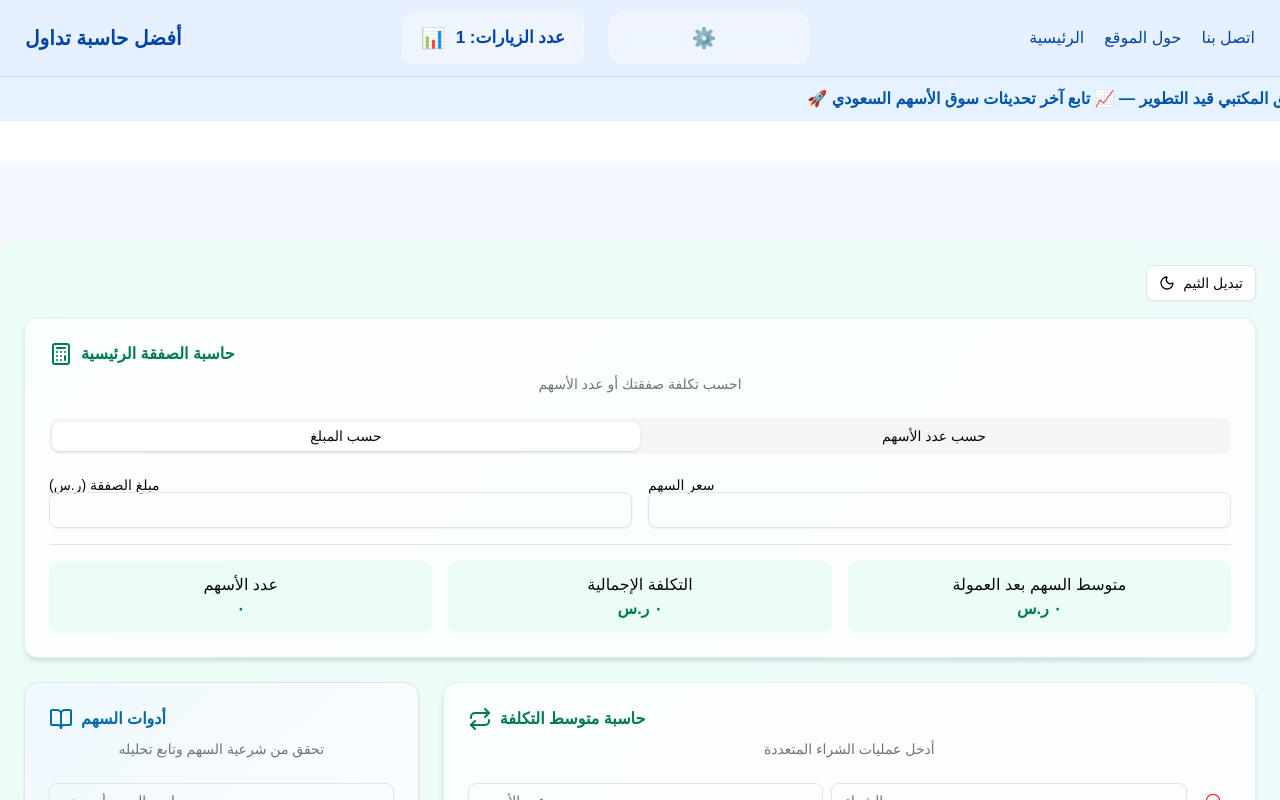
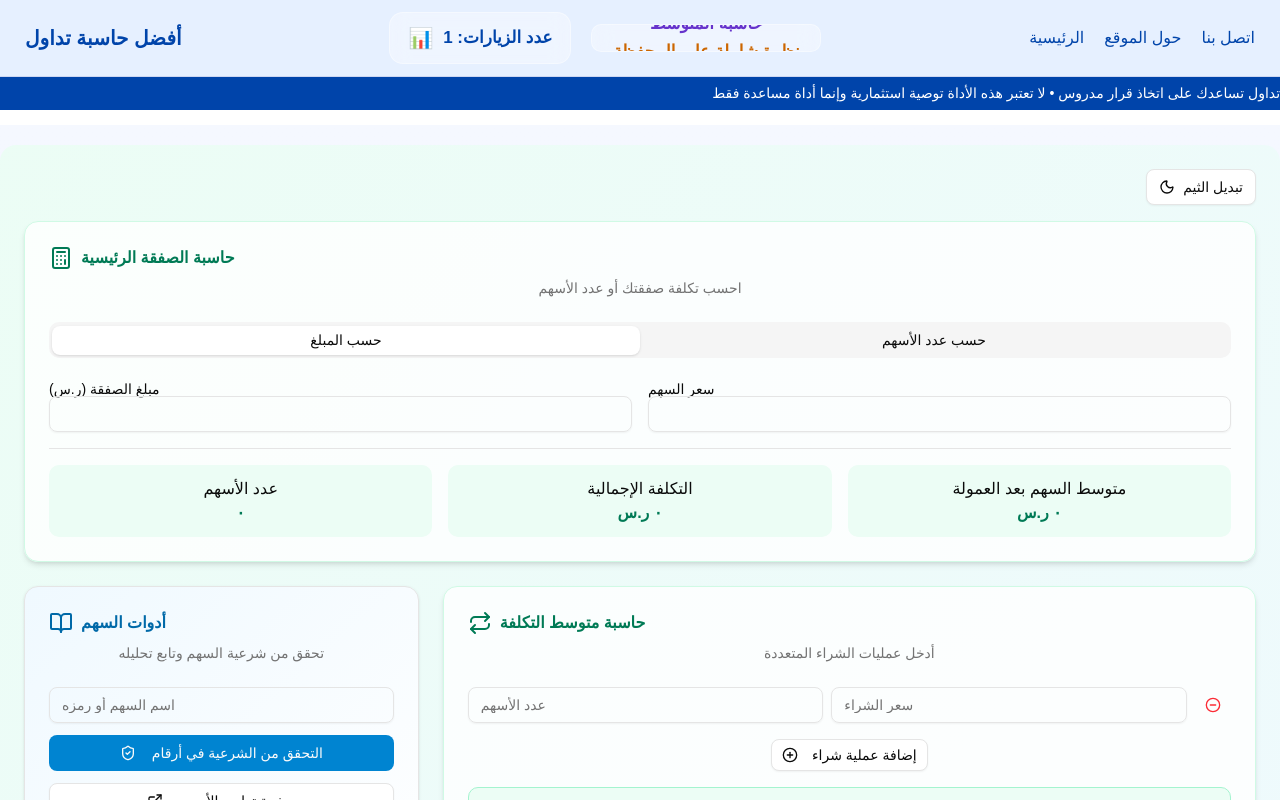
Before and after one commit to drishinnawy/tadawul-calculator-web, a Next.js app: page / in a window 1280 px wide. Shown: the top 800 px of the page. Built offline with nearby package versions, Linux system fonts and the light colour scheme; no server answers; the database is empty.

Commit message:
Refactor HomePage component and update SEO metadata
Refactor HomePage component to use functional component syntax and implement a rotating feature display. Update SEO metadata and styling for improved user experience.

```diff
--- a/src/pages/index.tsx
+++ b/src/pages/index.tsx
@@ -1,103 +1,34 @@
+import type { NextPage } from "next";
 import Head from "next/head";
+import { useEffect, useState } from "react";
+import TadawulCalculator from "../components/TadawulCalculator";
 import VisitCounter from "../components/VisitCounter";
-import TadawulCalculator from "../components/TadawulCalculator";
 
-export default function HomePage() {
+const Home: NextPage = () => {
+  const features = [
+    { text: "حاسبة الصفقة", color: "#0044aa" },
+    { text: "حاسبة البيع", color: "#006644" },
+    { text: "حاسبة المتوسط", color: "#6633cc" },
+    { text: "نظرة شاملة على المحفظة", color: "#cc6600" },
+  ];
+
+  const [currentIndex, setCurrentIndex] = useState(0);
+
+  useEffect(() => {
+    const interval = setInterval(() => {
+      setCurrentIndex((prev) => (prev + 1) % features.length);
+    }, 3000);
+
+    return () => clearInterval(interval);
+  }, []);
+
   return (
     <>
       <Head>
-        {/* عنوان التبويب */}
         <title>أفضل حاسبة تداول</title>
-
-        {/* وصف SEO المحسن */}
         <meta
           name="description"
-          content="حاسبة تداول سعودية دقيقة لحساب الأرباح والخسائر، العمولات، نقاط الدخول والخروج، وحجم الصفقة. أداة مجانية وسهلة الاستخدام للمتداولين في سوق الأسهم السعودي."
-        />
-
-        {/* الكلمات المفتاحية */}
-        <meta
-          name="keywords"
-          content="حاسبة تداول, حاسبة الأسهم, تداول السعودية, حساب الأرباح, حساب الخسائر, الأسهم السعودية, الاستثمار, سوق الأسهم, حاسبة المضاربة, حاسبة الأسهم السعودية"
-        />
-
-        {/* أيقونة التبويب */}
-        <link rel="icon" href="/favicon-new.ico" sizes="any" />
-
-        {/* صورة المشاركة الاجتماعية */}
-        <meta property="og:title" content="أفضل حاسبة تداول" />
-        <meta
-          property="og:description"
-          content="حاسبة تداول سعودية دقيقة لحساب الأرباح والخسائر بسهولة ووضوح."
-        />
-        <meta property="og:type" content="website" />
-        <meta property="og:url" content="https://tadawul-calculator-web-ufov.vercel.app" />
-        <meta property="og:image" content="/preview.png" />
-
-        {/* وسوم Twitter */}
-        <meta name="twitter:card" content="summary_large_image" />
-        <meta name="twitter:title" content="أفضل حاسبة تداول" />
-        <meta
-          name="twitter:description"
-          content="حاسبة تداول عربية لحساب الأرباح والخسائر بسهولة ووضوح."
-        />
-        <meta name="twitter:image" content="/preview.png" />
-
-        {/* Structured Data */}
-        <script
-          type="application/ld+json"
-          dangerouslySetInnerHTML={{
-            __html: JSON.stringify({
-              "@context": "https://schema.org",
-              "@type": "WebApplication",
-              "name": "أفضل حاسبة تداول",
-              "url": "https://tadawul-calculator-web-ufov.vercel.app",
-              "applicationCategory": "FinanceApplication",
-              "operatingSystem": "All",
-              "inLanguage": "ar",
-              "description":
-                "حاسبة تداول سعودية لحساب الأرباح والخسائر والعمولات وحجم الصفقة بسهولة وبدقة.",
-              "creator": {
-                "@type": "Person",
-                "name": "Ibrahim Alnabegha"
-              },
-              "publisher": {
-                "@type": "Organization",
-                "name": "Tadawul Calculator"
-              },
-              "mainEntity": {
-                "@type": "WebPage",
-                "@id": "https://tadawul-calculator-web-ufov.vercel.app"
-              },
-              "hasPart": [
-                {
-                  "@type": "WebPage",
-                  "url": "https://tadawul-calculator-web-ufov.vercel.app/terms",
-                  "name": "Terms of Service"
-                },
-                {
-                  "@type": "WebPage",
-                  "url": "https://tadawul-calculator-web-ufov.vercel.app/privacy",
-                  "name": "Privacy Policy"
-                },
-                {
-                  "@type": "WebPage",
-                  "url": "https://tadawul-calculator-web-ufov.vercel.app/refund",
-                  "name": "Refund Policy"
-                },
-                {
-                  "@type": "WebPage",
-                  "url": "https://tadawul-calculator-web-ufov.vercel.app/contact",
-                  "name": "Contact Page"
-                },
-                {
-                  "@type": "WebPage",
-                  "url": "https://tadawul-calculator-web-ufov.vercel.app/about",
-                  "name": "About Page"
-                }
-              ]
-            }),
-          }}
+          content="أفضل حاسبة تداول للأسهم السعودية لحساب الصفقة، المتوسط، البيع، ونظرة شاملة على المحفظة."
         />
       </Head>
 
@@ -117,14 +48,26 @@ export default function HomePage() {
         }}
       >
         {/* Logo / Title */}
-  <div style={{ fontSize: "20px", fontWeight: "bold", color: "#0044aa" }}>
+        <div
+          style={{
+            fontSize: "20px",
+            fontWeight: "bold",
+            color: "#0044aa",
+            whiteSpace: "nowrap",
+          }}
+        >
           أفضل حاسبة تداول
         </div>
 
-  {/* Center Section: Counter + Rotating Feature Box */}
-<div style={{ display: "flex", alignItems: "center", gap: "25px" }}>
-
-  {/* Counter (Glassmorphism) */}
+        {/* Center Section: Counter + Roller */}
+        <div
+          style={{
+            display: "flex",
+            alignItems: "center",
+            gap: "20px",
+          }}
+        >
+          {/* Counter */}
           <div
             style={{
               display: "flex",
@@ -138,69 +81,54 @@ export default function HomePage() {
               fontSize: "17px",
               fontWeight: "bold",
               color: "#0044aa",
+              whiteSpace: "nowrap",
             }}
           >
             <span style={{ fontSize: "20px" }}>📊</span>
             <span>عدد الزيارات: <VisitCounter /></span>
           </div>
 
-  {/* Rotating Feature Box */}
+          {/* Roller Text */}
           <div
             style={{
+              overflow: "hidden",
+              height: "28px",
+              width: "230px",
+              borderRadius: "10px",
+              background: "rgba(255,255,255,0.35)",
+              border: "1px solid rgba(255,255,255,0.4)",
+              backdropFilter: "blur(10px)",
               display: "flex",
               alignItems: "center",
-      gap: "10px",
-      padding: "10px 18px",
-      borderRadius: "14px",
-      backdropFilter: "blur(10px)",
-      background: "rgba(255, 255, 255, 0.35)",
-      border: "1px solid rgba(255, 255, 255, 0.4)",
+              justifyContent: "center",
               fontSize: "17px",
               fontWeight: "bold",
-      minWidth: "200px",
-      justifyContent: "center",
+              direction: "rtl",
             }}
           >
-    <span style={{ fontSize: "20px" }}>⚙️</span>
-    <span id="rotating-feature"></span>
+            <div
+              style={{
+                transform: `translateY(-${currentIndex * 28}px)`,
+                transition: "transform 0.6s ease-in-out",
+              }}
+            >
+              {features.map((f, i) => (
+                <div
+                  key={i}
+                  style={{
+                    height: "28px",
+                    display: "flex",
+                    alignItems: "center",
+                    justifyContent: "center",
+                    color: f.color,
+                    whiteSpace: "nowrap",
+                  }}
+                >
+                  {f.text}
                 </div>
-
-  <style>
-    {`
-      @keyframes fadeInOut {
-        0% { opacity: 0; }
-        10% { opacity: 1; }
-        90% { opacity: 1; }
-        100% { opacity: 0; }
-      }
-    `}
-  </style>
-
-  <script
-    dangerouslySetInnerHTML={{
-      __html: `
-        const features = [
-          { text: "حاسبة الصفقة", color: "#0044aa" },
-          { text: "حاسبة البيع", color: "#006644" },
-          { text: "حاسبة المتوسط", color: "#6633cc" },
-          { text: "نظرة شاملة على المحفظة", color: "#cc6600" }
-        ];
-
-        let fIndex = 0;
-        const featureBox = document.getElementById("rotating-feature");
-
-        function updateFeature() {
-          featureBox.textContent = features[fIndex].text;
-          featureBox.style.color = features[fIndex].color;
-          featureBox.style.animation = "fadeInOut 3s linear";
-          fIndex = (fIndex + 1) % features.length;
-        }
-
-        updateFeature();
-        setInterval(updateFeature, 3000);
-      `,
-    }}
-  />
+              ))}
+            </div>
+          </div>
         </div>
 
         {/* Links */}
@@ -211,24 +139,25 @@ export default function HomePage() {
           <a href="/about" style={{ color: "#0044aa", textDecoration: "none" }}>
             حول الموقع
           </a>
-    <a href="/contact" style={{ color: "#0044aa", textDecoration: "none" }}>
+          <a
+            href="/contact"
+            style={{ color: "#0044aa", textDecoration: "none" }}
+          >
             اتصل بنا
           </a>
         </div>
       </nav>
 
       {/* الشريط المتحرك */}
-
       <div
         style={{
           width: "100%",
-          backgroundColor: "#e6f2ff",
-          padding: "10px 0",
+          backgroundColor: "#0044aa",
+          color: "white",
           overflow: "hidden",
           whiteSpace: "nowrap",
-          fontSize: "16px",
-          fontWeight: "bold",
-          color: "#0055aa",
+          padding: "6px 0",
+          fontSize: "14px",
         }}
       >
         <div
@@ -238,66 +167,36 @@ export default function HomePage() {
             animation: "marquee 25s linear infinite",
           }}
         >
-          🚀 إصدار تطبيق الأندرويد قريبًا — 💻 إصدار التطبيق المكتبي قيد التطوير — 📈 تابع آخر تحديثات سوق الأسهم السعودي
+          تحديثات سوق الأسهم السعودي • راقب صفقاتك • احسب متوسطاتك • خطط
+          لاستراتيجيتك بثقة • أفضل حاسبة تداول تساعدك على اتخاذ قرار مدروس •
+          لا تعتبر هذه الأداة توصية استثمارية وإنما أداة مساعدة فقط.
         </div>
-
         <style>
           {`
             @keyframes marquee {
-              0% { transform: translate(0, 0); }
-              100% { transform: translate(-100%, 0); }
+              0% { transform: translateX(0); }
+              100% { transform: translateX(-100%); }
             }
           `}
         </style>
       </div>
 
-      <div
+      {/* المحتوى الرئيسي */}
+      <main
         style={{
           textAlign: "center",
-    marginTop: "40px",
-    padding: "40px 0",
+          marginTop: "15px",
+          padding: "10px 0 40px 0",
           background: "linear-gradient(to bottom, #f5f8ff, #eef3ff)",
-    minHeight: "100vh",
         }}
       >
-
         {/* الحاسبة */}
-        <div style={{ marginTop: "40px" }}>
+        <div style={{ marginTop: "10px" }}>
           <TadawulCalculator />
         </div>
-
-        {/* الفوتر */}
-        <footer
-          style={{
-            marginTop: "60px",
-            padding: "20px",
-            textAlign: "center",
-            fontSize: "14px",
-            color: "#666",
-            borderTop: "1px solid #ddd",
-          }}
-        >
-          <a href="/terms" style={{ margin: "0 10px", color: "#666" }}>
-            Terms of Service
-          </a>
-          |
-          <a href="/privacy" style={{ margin: "0 10px", color: "#666" }}>
-            Privacy Policy
-          </a>
-          |
-          <a href="/refund" style={{ margin: "0 10px", color: "#666" }}>
-            Refund Policy
-          </a>
-          |
-          <a href="/contact" style={{ margin: "0 10px", color: "#666" }}>
-            اتصل بنا
-          </a>
-          |
-          <a href="/about" style={{ margin: "0 10px", color: "#666" }}>
-            حول الموقع
-          </a>
-        </footer>
-      </div>
+      </main>
     </>
   );
-}
+};
+
+export default Home;
```
Lines whose indentation alone changed are shown as unchanged.
